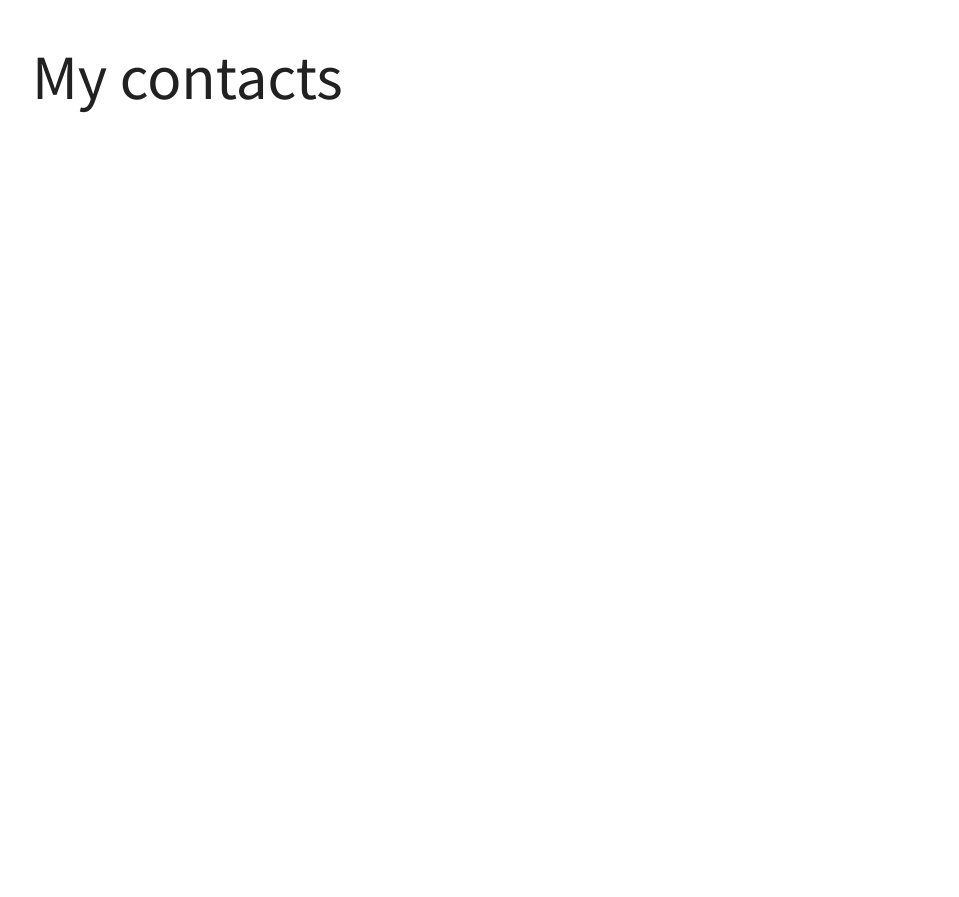
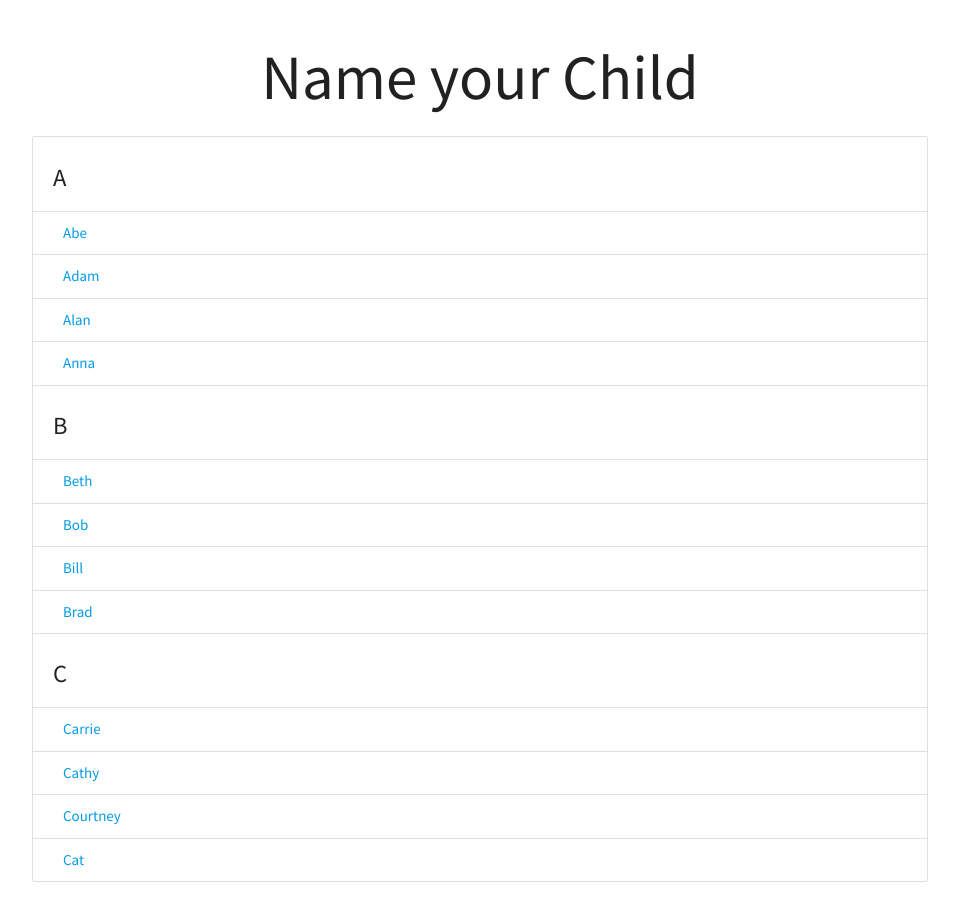
Before and after one commit to Gsak3l/Filterable-List, a plain HTML site: page index.html in a window 1280 px wide. Shown: the whole page, without its empty margins (160-1119 px from the left). Before the commit the page ends 800 px from the top, so only its background shows below. Drawn offline with nearby package versions, Linux system fonts and the light colour scheme.

Commit message:
some names added

```diff
--- a/index.html
+++ b/index.html
@@ -4,7 +4,7 @@
 <head>
   <meta charset="utf-8">
   <title>Filterable Javascript List</title>
-  <!--materialize css link-->
+  <!--  css link-->
   <link rel="stylesheet" href="https://cdnjs.cloudflare.com/ajax/libs/materialize/1.0.0/css/materialize.min.css">
   <!--source sans pro-->
   <link rel="stylesheet" href="https://fonts.googleapis.com/css?family=Source+Sans+Pro&display=swap">
@@ -15,9 +15,59 @@
 
 <body>
   <div class="container">
-    <h1 class="align-center">
-      My contacts
+    <h1 class="center-align">
+      Name your Child
     </h1>
+    <ul id='names' class="collection with-header">
+      <!--A-->
+      <li class="collection-header">
+        <h5>A</h5>
+      </li>
+      <li class="collection-item">
+        <a href="#">Abe</a>
+      </li>
+      <li class="collection-item">
+        <a href="#">Adam</a>
+      </li>
+      <li class="collection-item">
+        <a href="#">Alan</a>
+      </li>
+      <li class="collection-item">
+        <a href="#">Anna</a>
+      </li>
+      <!--B-->
+      <li class="collection-header">
+        <h5>B</h5>
+      </li>
+      <li class="collection-item">
+        <a href="#">Beth</a>
+      </li>
+      <li class="collection-item">
+        <a href="#">Bob</a>
+      </li>
+      <li class="collection-item">
+        <a href="#">Bill</a>
+      </li>
+      <li class="collection-item">
+        <a href="#">Brad</a>
+      </li>
+      <!--C-->
+      <li class="collection-header">
+        <h5>C</h5>
+      </li>
+      <li class="collection-item">
+        <a href="#">Carrie</a>
+      </li>
+      <li class="collection-item">
+        <a href="#">Cathy</a>
+      </li>
+      <li class="collection-item">
+        <a href="#">Courtney</a>
+      </li>
+      <li class="collection-item">
+        <a href="#">Cat</a>
+      </li>
+    </ul>
   </div>
 </body>
 
```
